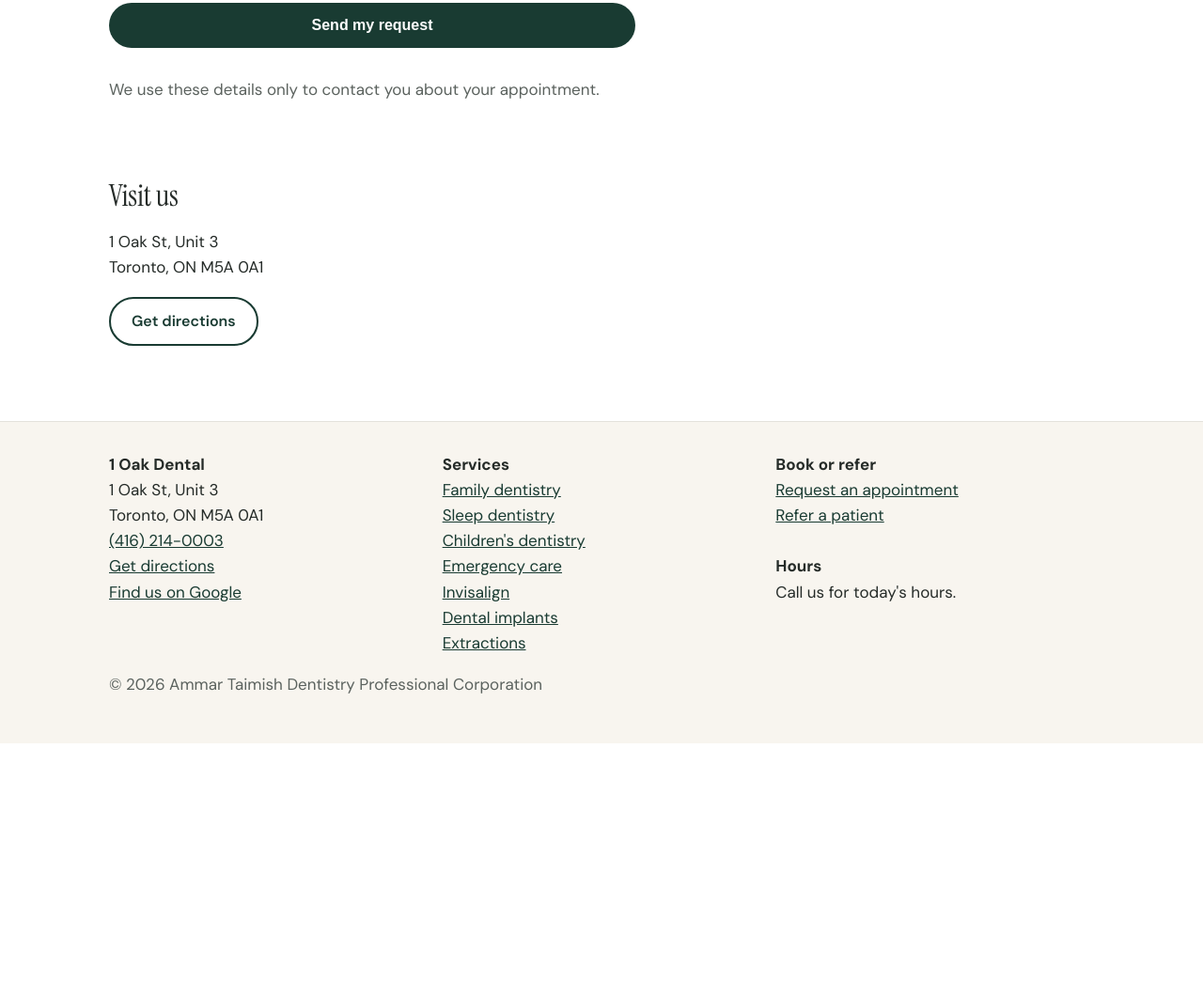
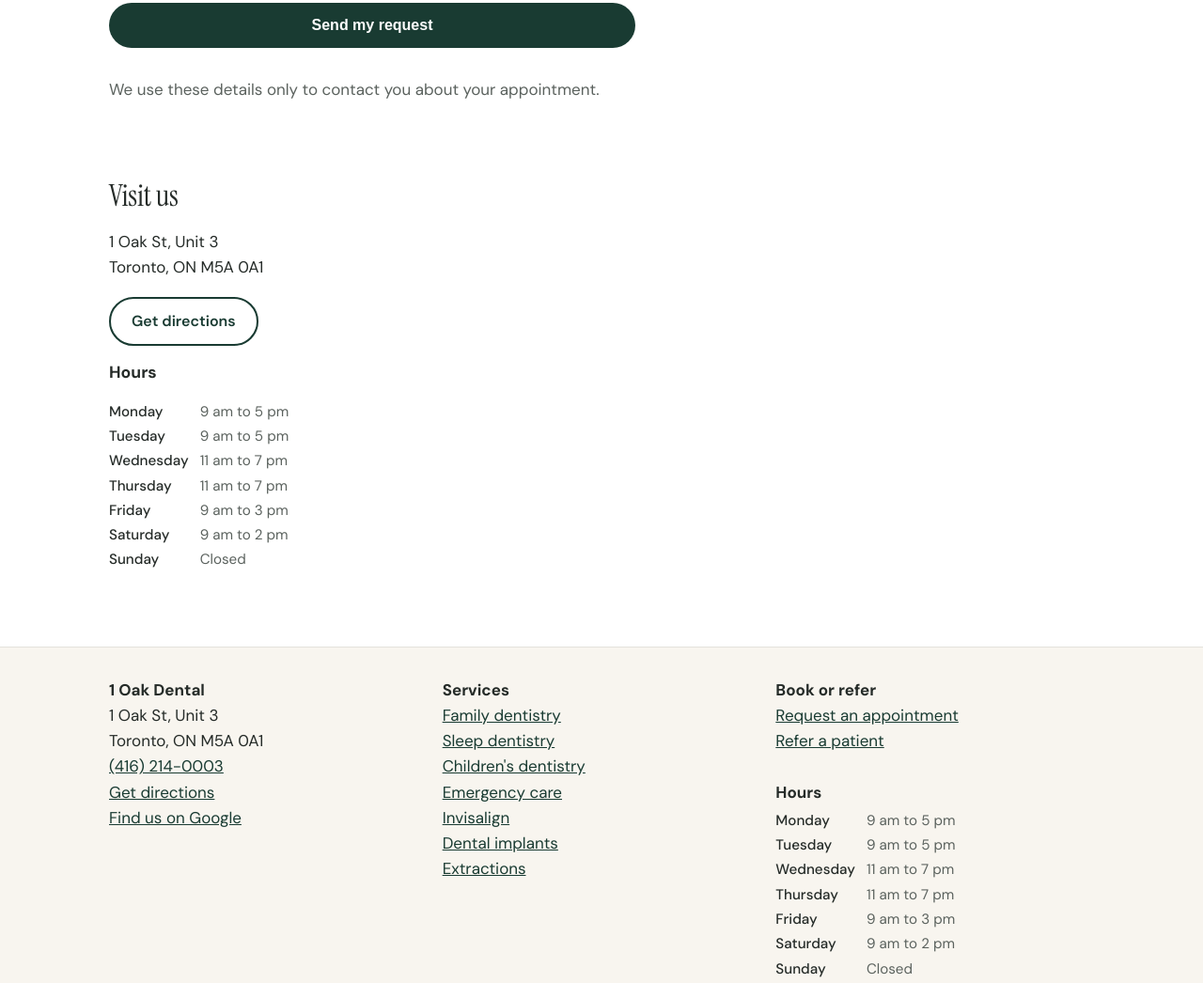
Before and after one commit to drtaimish/1oakdental, an Astro site: page /contact in a window 1280 px wide. Shown: the part 1175-2221 px from the top of the page at 94% size. Before the commit the page ends 1966 px from the top, so only its background shows below. Built offline with nearby package versions, Linux system fonts and the light colour scheme; Astro itself is replaced by a stand-in of ours.

Commit message:
Add office hours to the footer, contact page, trust strip and schema
Co-Authored-By: Claude Fable 5.1 <noreply@anthropic.com>
Claude-Session: https://claude.ai/code/session_015xrjBaBoFx7Qm4ad2hgj6b

```diff
--- a/src/data/practice.js
+++ b/src/data/practice.js
@@ -17,10 +17,18 @@ export const practice = {
   postalCode: 'M5A 0A1',
   neighbourhood: 'Regent Park, downtown Toronto',
   mapsUrl: 'https://www.google.com/maps/search/?api=1&query=1+Oak+St+%233+Toronto+ON+M5A+0A1',
-  // TODO(Ammar): confirm hours. Not published on the old site.
-  hours: null,
-  // Short line for the homepage trust strip, e.g. 'Open evenings and Saturdays'. Hidden while null.
-  hoursSummary: null,
+  // From the Google Business Profile (Ammar, 2026-11-25). Keep Google and this list identical.
+  hours: [
+    { days: 'Monday', open: '09:00', close: '17:00' },
+    { days: 'Tuesday', open: '09:00', close: '17:00' },
+    { days: 'Wednesday', open: '11:00', close: '19:00' },
+    { days: 'Thursday', open: '11:00', close: '19:00' },
+    { days: 'Friday', open: '09:00', close: '15:00' },
+    { days: 'Saturday', open: '09:00', close: '14:00' },
+    { days: 'Sunday', open: null, close: null },
+  ],
+  // Short line for the homepage trust strip.
+  hoursSummary: 'Evenings Wed & Thu, open Saturdays',
   // Google Business Profile exists ("1 Oak Dental", managed by Ammar, no reviews yet as of 2026-11-25).
   googleProfileUrl: 'https://maps.app.goo.gl/qjbzAwdicXifV1SC6',
   // Google review count and rating for this office only. Hidden while null.
@@ -174,3 +182,18 @@ export const trustItems = [
   practice.payments.financing ? { text: `Monthly financing with ${practice.payments.financing}`, href: '/new-patients/' } : null,
   { text: 'Physician anaesthesiologist on the team', href: '/services/sleep-dentistry/' },
 ].filter(Boolean);
+
+// '09:00' -> '9 am', '17:00' -> '5 pm', '14:30' -> '2:30 pm'
+export function fmtTime(t) {
+  const [h, m] = t.split(':').map(Number);
+  const suffix = h >= 12 ? 'pm' : 'am';
+  const hour = ((h + 11) % 12) + 1;
+  return m ? `${hour}:${String(m).padStart(2, '0')} ${suffix}` : `${hour} ${suffix}`;
+}
+export const hoursRows = (practice.hours || []).map((h) => ({
+  day: h.days,
+  text: h.open ? `${fmtTime(h.open)} to ${fmtTime(h.close)}` : 'Closed',
+}));
+export const openingHoursSpecification = (practice.hours || [])
+  .filter((h) => h.open)
+  .map((h) => ({ '@type': 'OpeningHoursSpecification', dayOfWeek: h.days, opens: h.open, closes: h.close }));
--- a/src/layouts/Base.astro
+++ b/src/layouts/Base.astro
@@ -1,6 +1,6 @@
 ---
 import '../styles/global.css';
-import { practice, bookingHref, bookingLabel } from '../data/practice.js';
+import { practice, bookingHref, bookingLabel, hoursRows, openingHoursSpecification } from '../data/practice.js';
 
 interface Props {
   title: string;
@@ -29,6 +29,7 @@ const dentist = {
   },
   areaServed: { '@type': 'City', name: 'Toronto' },
   sameAs: [practice.instagram, practice.linkedin, practice.googleProfileUrl].filter(Boolean),
+  ...(openingHoursSpecification.length ? { openingHoursSpecification } : {}),
 };
 ---
 <!doctype html>
@@ -92,7 +93,9 @@ const dentist = {
           <a href={bookingHref}>{bookingLabel}</a><br />
           <a href="/referring-dentists/">Refer a patient</a><br /><br />
           <strong>Hours</strong><br />
-          {practice.hours ? practice.hours : <span>Call us for today's hours.</span>}
+          {hoursRows.length
+            ? <dl class="hours">{hoursRows.map((r) => <><dt>{r.day}</dt><dd>{r.text}</dd></>)}</dl>
+            : <span>Call us for today's hours.</span>}
         </div>
       </div>
       <div class="wrap"><p class="muted">© {new Date().getFullYear()} {practice.legalName}</p></div>
--- a/src/pages/contact.astro
+++ b/src/pages/contact.astro
@@ -1,6 +1,6 @@
 ---
 import Base from '../layouts/Base.astro';
-import { practice, services } from '../data/practice.js';
+import { practice, services, hoursRows } from '../data/practice.js';
 ---
 <Base title="Request an Appointment" description="Request a free consultation or appointment at 1 Oak Dental, 1 Oak St, Toronto. Call (416) 214-0003 or send us your details.">
   <div class="wrap">
@@ -46,6 +46,12 @@ import { practice, services } from '../data/practice.js';
       <h2>Visit us</h2>
       <p>{practice.street}<br />{practice.city}, {practice.region} {practice.postalCode}</p>
       <a class="btn secondary" href={practice.mapsUrl}>Get directions</a>
+      {hoursRows.length > 0 && (
+        <>
+          <h3>Hours</h3>
+          <dl class="hours">{hoursRows.map((r) => <><dt>{r.day}</dt><dd>{r.text}</dd></>)}</dl>
+        </>
+      )}
     </section>
   </div>
 </Base>
--- a/src/styles/global.css
+++ b/src/styles/global.css
@@ -111,3 +111,8 @@ form.consult .check input { width: 22px; height: 22px; }
 .case { margin: 0; display: grid; grid-template-columns: 1fr 1fr; gap: 6px; }
 .case img { width: 100%; aspect-ratio: 4 / 3; object-fit: cover; border-radius: 10px; }
 .case figcaption { grid-column: 1 / -1; font-size: 0.9rem; color: var(--muted); }
+
+/* Hours list in the footer */
+dl.hours { display: grid; grid-template-columns: auto 1fr; gap: 2px 12px; margin: 4px 0 0; font-size: 0.95rem; }
+dl.hours dt { font-weight: 500; }
+dl.hours dd { margin: 0; color: var(--muted); }
```
Also changed, not shown: docs/open-items.md (+1 -1 lines).
